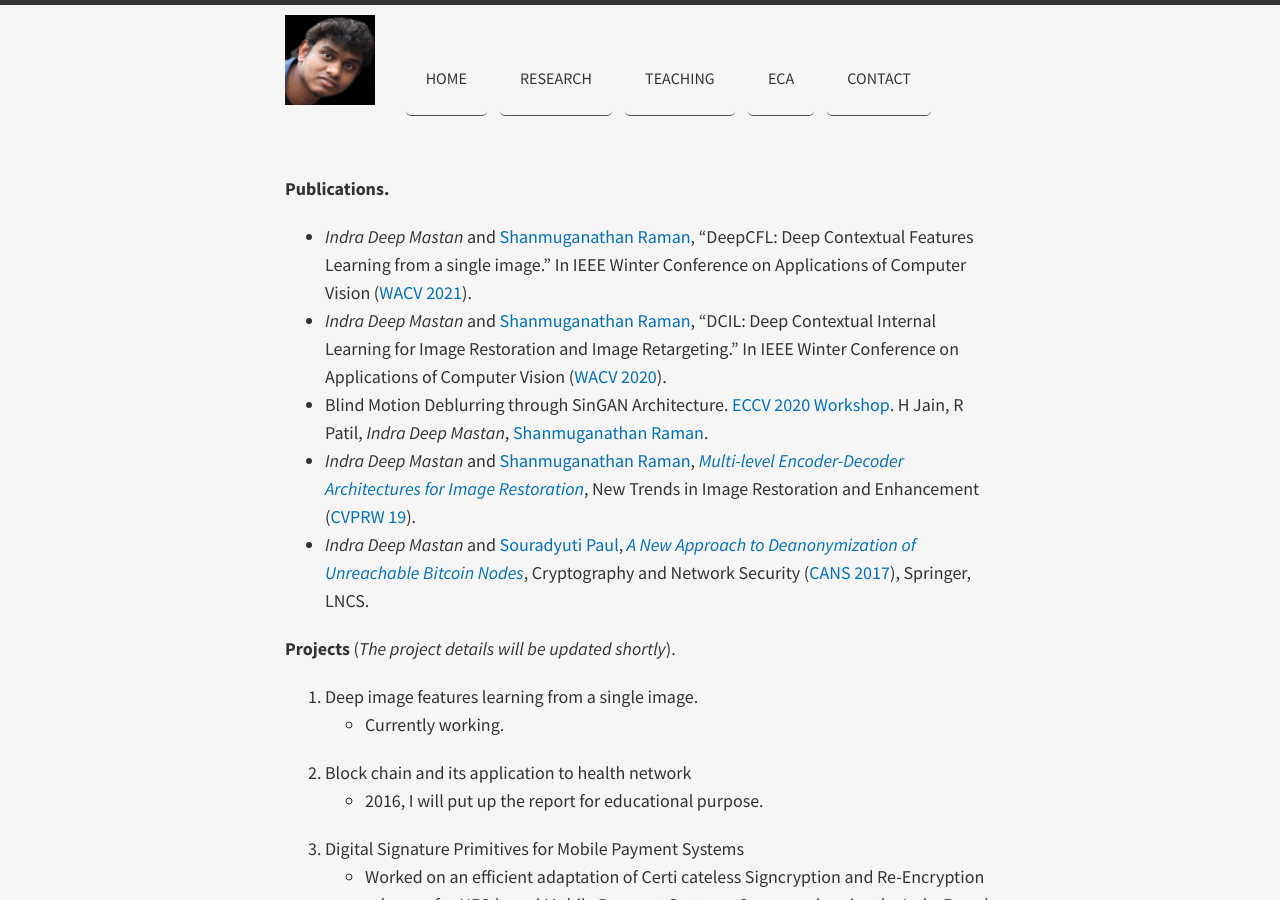
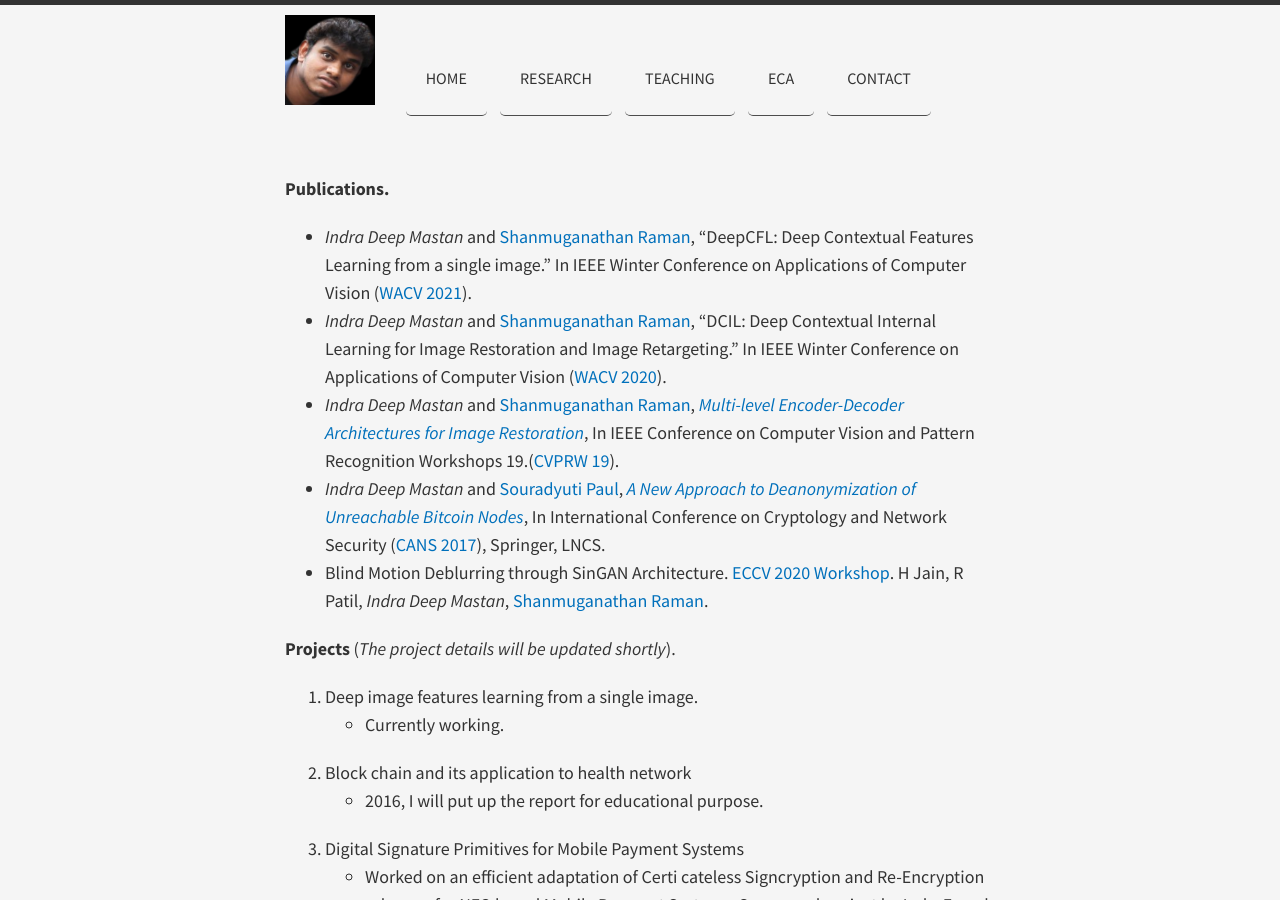
Before and after one commit to indramastan/indradeepmastan, a Jekyll site: the page built from projects/index.md, in a window 1280 px wide and 900 px high. Built offline with Jekyll 4.4.1, drawn with Linux system fonts in a browser that asks for light colours; nearby versions of some CDN libraries.

Commit message:
Update index.md

```diff
--- a/projects/index.md
+++ b/projects/index.md
@@ -5,9 +5,9 @@ title:
 **Publications.**
 - *Indra Deep Mastan* and [Shanmuganathan Raman](https://people.iitgn.ac.in/~shanmuga/), "DeepCFL: Deep Contextual Features Learning from a single image." In IEEE Winter Conference on Applications of Computer Vision ([WACV 2021](http://wacv2021.thecvf.com/)).
 - *Indra Deep Mastan* and [Shanmuganathan Raman](https://people.iitgn.ac.in/~shanmuga/), "DCIL: Deep Contextual Internal Learning for Image Restoration and Image Retargeting." In IEEE Winter Conference on Applications of Computer Vision ([WACV 2020](https://wacv20.wacv.net)).
+- *Indra Deep Mastan* and [Shanmuganathan Raman](https://people.iitgn.ac.in/~shanmuga/), *[Multi-level Encoder-Decoder Architectures for Image Restoration](http://openaccess.thecvf.com/content_CVPRW_2019/papers/NTIRE/Mastan_Multi-Level_Encoder-Decoder_Architectures_for_Image_Restoration_CVPRW_2019_paper.pdf)*, In IEEE Conference on Computer Vision and Pattern Recognition Workshops 19.([CVPRW 19](http://www.vision.ee.ethz.ch/ntire19/)).
+- *Indra Deep Mastan* and [Souradyuti Paul](http://souradyuti.com/), *[A New Approach to Deanonymization of Unreachable Bitcoin Nodes](https://eprint.iacr.org/2018/243.pdf)*, In International Conference on Cryptology and Network Security ([CANS 2017](http://crypto.ie.cuhk.edu.hk/cans17/)), Springer, LNCS.
 - Blind Motion Deblurring through SinGAN Architecture. [ECCV 2020 Workshop](https://sites.google.com/view/deepinternallearning). H Jain, R Patil, *Indra Deep Mastan*, [Shanmuganathan Raman](https://people.iitgn.ac.in/~shanmuga/).
-- *Indra Deep Mastan* and [Shanmuganathan Raman](https://people.iitgn.ac.in/~shanmuga/), *[Multi-level Encoder-Decoder Architectures for Image Restoration](http://openaccess.thecvf.com/content_CVPRW_2019/papers/NTIRE/Mastan_Multi-Level_Encoder-Decoder_Architectures_for_Image_Restoration_CVPRW_2019_paper.pdf)*, New Trends in Image Restoration and Enhancement ([CVPRW 19](http://www.vision.ee.ethz.ch/ntire19/)).
-- *Indra Deep Mastan* and [Souradyuti Paul](http://souradyuti.com/), *[A New Approach to Deanonymization of Unreachable Bitcoin Nodes](https://eprint.iacr.org/2018/243.pdf)*, Cryptography and Network Security ([CANS 2017](http://crypto.ie.cuhk.edu.hk/cans17/)), Springer, LNCS.
 
 **Projects** (*The project details will be updated shortly*).
 
```
